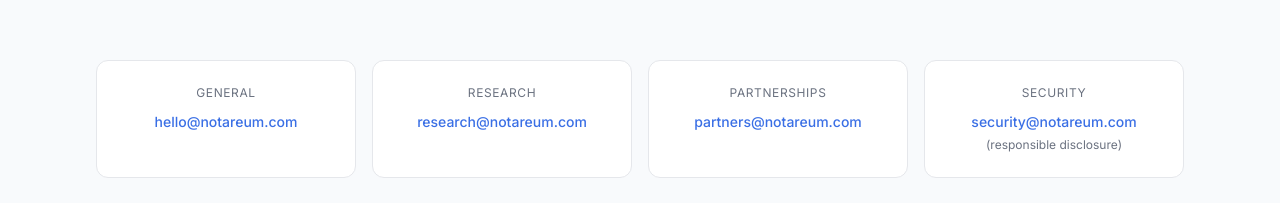
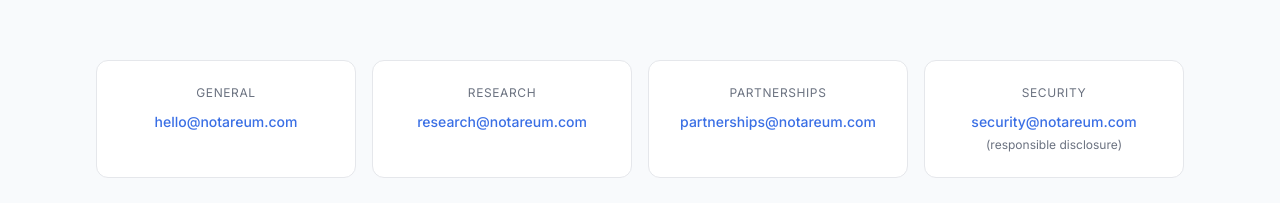
Before and after one commit to notareum/website, a Next.js app: page /about in a window 1280 px wide. Shown: the part 3394-3597 px from the top of the page. Built offline with nearby package versions, Linux system fonts and the light colour scheme.

Commit message:
fix(about): correct partnerships contact email
Use partnerships@notareum.com (matches the published mailbox) instead of partners@notareum.com on the About page contacts list.

```diff
--- a/src/app/about/page.tsx
+++ b/src/app/about/page.tsx
@@ -79,7 +79,7 @@
 const contacts = [
   { label: 'General', email: 'hello@notareum.com' },
   { label: 'Research', email: 'research@notareum.com' },
-  { label: 'Partnerships', email: 'partners@notareum.com' },
+  { label: 'Partnerships', email: 'partnerships@notareum.com' },
   { label: 'Security', email: 'security@notareum.com', note: 'responsible disclosure' },
 ];
 
```
